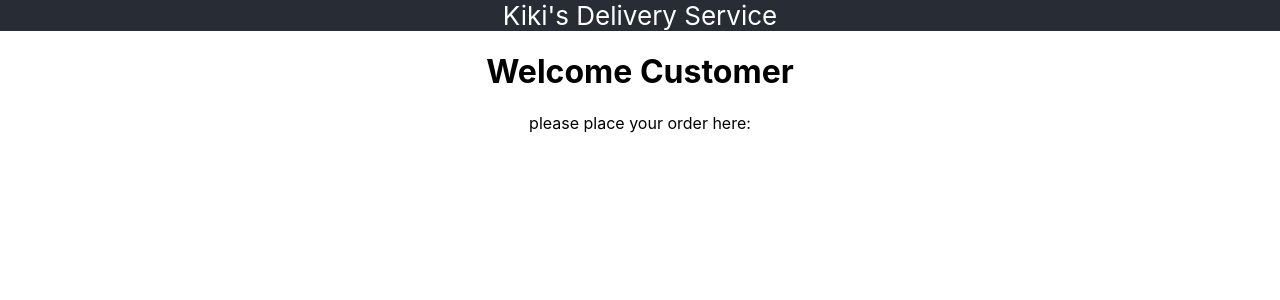
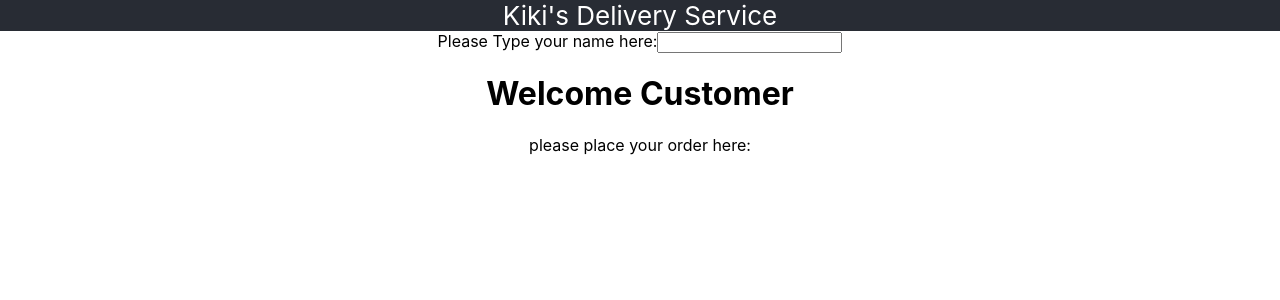
Before and after one commit to belliott15/2.6-Fast-Food-Order-FS-React, a React (Create React App) app: page / in a window 1280 px wide. Shown: the top 300 px of the page. Built offline with nearby package versions, Linux system fonts and the light colour scheme.

Commit message:
finished OrderNameInput function

```diff
--- a/src/App.js
+++ b/src/App.js
@@ -1,5 +1,9 @@
 import { useState } from 'react';
 import Header from './Components/Header';
+import OrderNameInput from './OrderNameInput';
+// import OrderImages from './OrderImages';
+// import Dropdown from './Dropdown';
+// import InstructionList from './InstructionsList';
 import './App.css';
 
 function App() {
@@ -16,8 +20,11 @@ function App() {
         <Header text={'Kiki\'s Delivery Service'} />
       </header>
       <main>
+        <OrderNameInput setName={setName} name={name}/>
         <h1>Welcome {name}</h1>
         <p>please place your order here:</p>
+        <div className='order-images'>
+        </div>
       </main>
     </div>
   );
--- a/src/OrderNameInput.js
+++ b/src/OrderNameInput.js
@@ -0,0 +1,10 @@
+import React from 'react';
+
+export default function OrderNameInput({ setName }) {
+  return (
+    <div className='name-input'> Please Type your name here:
+      <input onChange={(e) => setName(e.target.value)}>
+      </input>
+    </div>
+  );
+}
```
